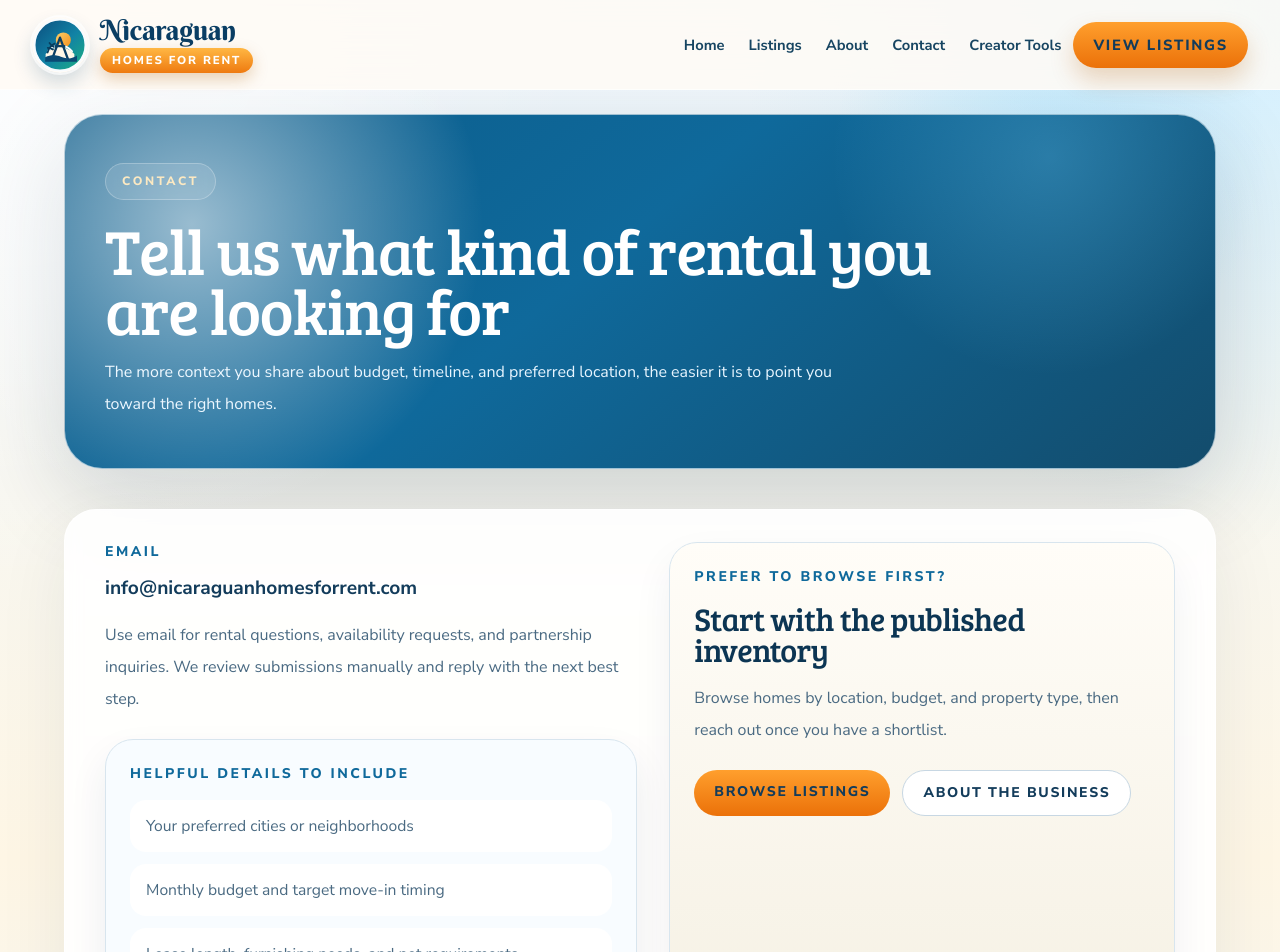
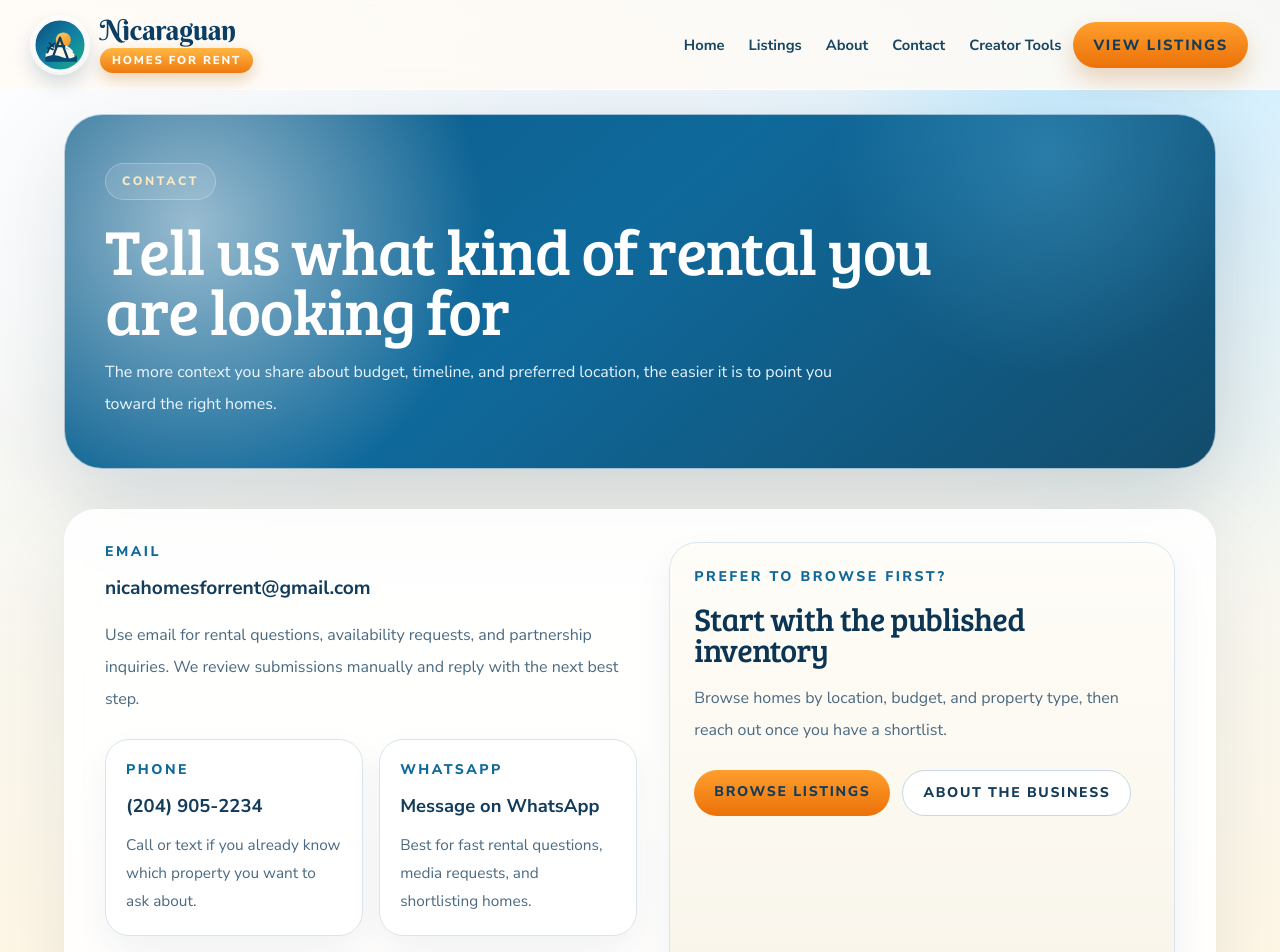
Before and after one commit to avirtualassistant505/nicaraguan-homes-for-rent, a Next.js app: page /contact in a window 1280 px wide. Shown: the top 952 px of the page. Built offline with nearby package versions, Linux system fonts and the light colour scheme.

Commit message:
Update site and listing contact information

```diff
--- a/package.json
+++ b/package.json
@@ -9,7 +9,8 @@
     "lint": "eslint",
     "db:verify": "node scripts/run-psql.mjs -c \"select current_database() as database_name, current_user as database_user, now() as connected_at;\"",
     "db:migrate:initial": "node scripts/run-psql.mjs -v ON_ERROR_STOP=1 -f supabase/migrations/20260314143000_initial_listings.sql",
-    "db:migrate:expand": "node scripts/run-psql.mjs -v ON_ERROR_STOP=1 -f supabase/migrations/20260314173500_expand_listing_fields.sql"
+    "db:migrate:expand": "node scripts/run-psql.mjs -v ON_ERROR_STOP=1 -f supabase/migrations/20260314173500_expand_listing_fields.sql",
+    "db:migrate:contacts": "node scripts/run-psql.mjs -v ON_ERROR_STOP=1 -f supabase/migrations/20260314235500_update_listing_contact_defaults.sql"
   },
   "dependencies": {
     "next": "16.1.6",
--- a/src/app/contact/page.tsx
+++ b/src/app/contact/page.tsx
@@ -1,6 +1,6 @@
 import Link from "next/link";
 import { PublicPageLayout } from "@/components/site/PublicPageLayout";
-import { SITE_EMAIL } from "@/lib/site";
+import { SITE_EMAIL, SITE_PHONE, SITE_PHONE_DISPLAY, SITE_WHATSAPP_URL } from "@/lib/site";
 
 const inquiryTips = [
   "Your preferred cities or neighborhoods",
@@ -30,6 +30,40 @@ export default function ContactPage() {
             <p className="mt-4 max-w-2xl text-[1rem] leading-8 text-[#4a6a82]">
               Use email for rental questions, availability requests, and partnership inquiries. We review submissions manually and reply with the next best step.
             </p>
+          </div>
+
+          <div className="grid gap-4 sm:grid-cols-2">
+            <div className="rounded-[1.5rem] border border-[#d8e5ee] bg-white p-5 shadow-[0_14px_34px_rgba(8,56,90,0.06)]">
+              <p className="text-sm font-extrabold uppercase tracking-[0.18em] text-[#0f699b]">
+                Phone
+              </p>
+              <a
+                href={`tel:${SITE_PHONE}`}
+                className="mt-3 inline-block text-[1.15rem] font-bold text-[#0c3553] underline decoration-[#9fdcff] underline-offset-4"
+              >
+                {SITE_PHONE_DISPLAY}
+              </a>
+              <p className="mt-3 text-[0.96rem] leading-7 text-[#4a6a82]">
+                Call or text if you already know which property you want to ask about.
+              </p>
+            </div>
+
+            <div className="rounded-[1.5rem] border border-[#d8e5ee] bg-white p-5 shadow-[0_14px_34px_rgba(8,56,90,0.06)]">
+              <p className="text-sm font-extrabold uppercase tracking-[0.18em] text-[#0f699b]">
+                WhatsApp
+              </p>
+              <a
+                href={SITE_WHATSAPP_URL}
+                target="_blank"
+                rel="noreferrer"
+                className="mt-3 inline-block text-[1.15rem] font-bold text-[#0c3553] underline decoration-[#9fdcff] underline-offset-4"
+              >
+                Message on WhatsApp
+              </a>
+              <p className="mt-3 text-[0.96rem] leading-7 text-[#4a6a82]">
+                Best for fast rental questions, media requests, and shortlisting homes.
+              </p>
+            </div>
           </div>
 
           <div className="rounded-[1.75rem] border border-[#d8e5ee] bg-[#f8fcff] p-6 shadow-[0_18px_38px_rgba(8,56,90,0.08)]">
--- a/src/lib/site.ts
+++ b/src/lib/site.ts
@@ -1,5 +1,8 @@
 export const SITE_NAME = "Nicaraguan Homes For Rent";
-export const SITE_EMAIL = "info@nicaraguanhomesforrent.com";
+export const SITE_EMAIL = "nicahomesforrent@gmail.com";
+export const SITE_PHONE = "2049052234";
+export const SITE_PHONE_DISPLAY = "(204) 905-2234";
+export const SITE_WHATSAPP_URL = "https://wa.me/12049052234";
 export const SITE_TAGLINE =
   "Curated long-stay homes across Nicaragua for relocation, remote work, and tropical living.";
 
```
Also changed, not shown: 1 other file (tests, documents, lock files or other folders).
